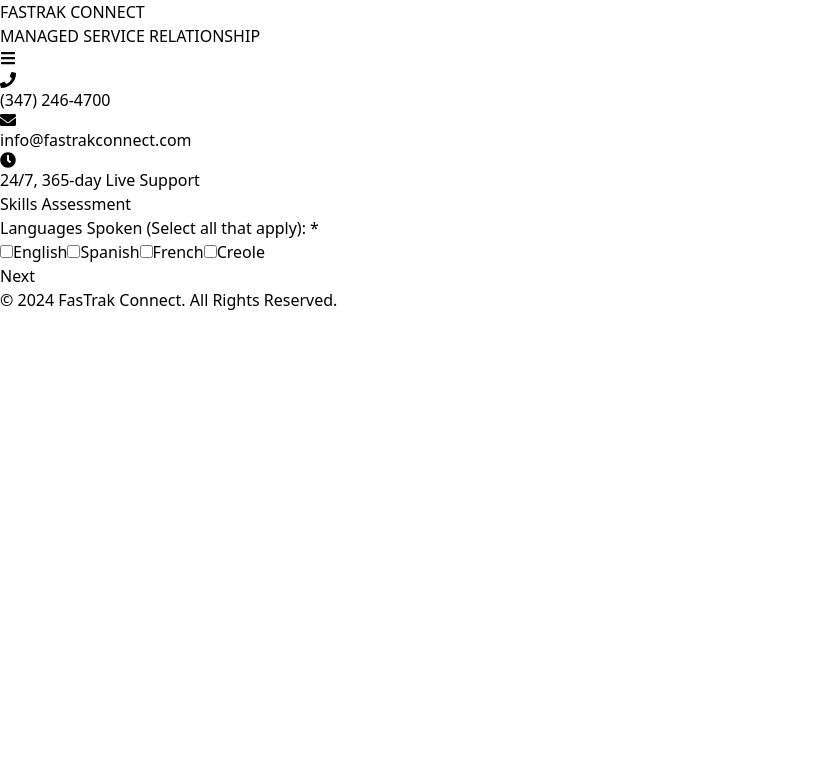
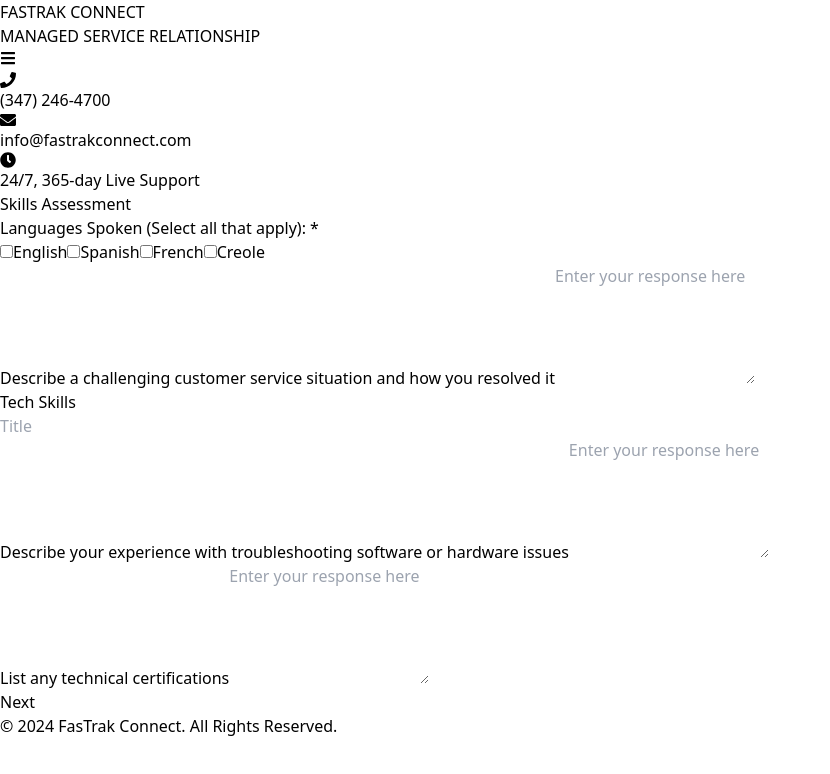
Before and after one commit to RaoofGoher/fastTrack, a React (Vite) app: page /skillassement in a window 1280 px wide. Shown: the top 774 px of the page, without its empty margins (0-830 px from the left). Built offline with nearby package versions, Linux system fonts and the light colour scheme.

Commit message:
value is coming from store

```diff
--- a/src/component/careers/SkillAssesment.jsx
+++ b/src/component/careers/SkillAssesment.jsx
@@ -11,30 +11,7 @@
   const applicantId = useSelector((state) => state.personalInfo.applicantId);
   const [submitSkillsAssessment, { isLoading, isSuccess, isError, error }] =
     useSubmitSkillsAssessmentMutation();
-  console.log("position applied for", positionAppliedFor);
-
-  // Mapping role-based questions
-  const roleBasedQuestions = {
-    "Customer Service Representative": [
-      "Describe a challenging customer service situation and how you resolved it?",
-      "How do you handle difficult customers?",
-      "What strategies do you use to ensure customer satisfaction?",
-      "Can you provide an example of a time you went above and beyond for a customer?"
-    ],
-    "Sales Representative": [
-      "Describe your experience with meeting sales targets.",
-      "What techniques do you use to build and maintain client relationships?",
-      "How do you handle objections during a sales pitch?",
-      "Share an example of a successful sales strategy you implemented."
-    ],
-    "Technical Support": [
-      "Describe your experience with troubleshooting software or hardware issues.",
-      "Write your technical skills.",
-      "List any technical certifications.",
-      "How do you stay updated on the latest technology trends?"
-    ]
-  };
-
+ console.log("position applied for",positionAppliedFor)
   // Validation schema
   const validationSchema = Yup.object({
     languages: Yup.array()
@@ -55,7 +32,6 @@
     challengeDescription: "",
     troubleshootingExperience: "",
     technicalCertifications: "",
-    tech_skills: "",
   };
 
   // Submit handler
@@ -63,21 +39,19 @@
     const payload = {
       job_application: applicantId, // Adjust this field based on your application flow
       languages: values.languages.join(","),
-      tech_skills: values.tech_skills,
+      tech_skills:values.tech_skills,
       certificates: values.technicalCertifications,
       tech_experience_description: `${values.challengeDescription}\n${values.troubleshootingExperience}`,
     };
 
     try {
      const response = await submitSkillsAssessment(payload).unwrap();
-      console.log("skill assessment response", response);
+     console.log("skill assement response",response)
       navigate("/education"); // Redirect on success
     } catch (err) {
       console.error("Submission failed: ", err);
     }
   };
-
-  const questions = roleBasedQuestions[positionAppliedFor] || [];
 
   return (
     <div className="max-w-3xl mx-auto p-6 bg-white shadow-md rounded-md">
@@ -131,6 +105,15 @@
                   />
                   Creole
                 </label>
+                {/* <label className="flex items-center gap-2">
+                  <Field
+                    type="checkbox"
+                    name="languages"
+                    value="Other"
+                    className="accent-blue-500"
+                  />
+                  Other
+                </label> */}
               </div>
               <ErrorMessage
                 name="languages"
@@ -138,46 +121,35 @@
                 className="text-red-500 text-sm mt-1"
               />
             </div>
-
-            {/* Render questions dynamically */}
-            {questions.length > 0 &&
-              questions.map((question, index) => (
-                <div key={index} className="mb-6">
+{/* questions */}
+            {/* Customer Service Challenge */}
+            <div className="mb-6">
               <label
-                    htmlFor={`question${index}`}
+                htmlFor="challengeDescription"
                 className="block text-lg font-semibold text-gray-700 mb-2"
               >
-                    {question}
+                Describe a challenging customer service situation and how you resolved it
               </label>
               <Field
                 as="textarea"
-                    id={`question${index}`}
-                    name={`question${index}`}
+                id="challengeDescription"
+                name="challengeDescription"
                 rows="5"
                 placeholder="Enter your response here"
                 className="w-full px-4 py-2 border rounded-md focus:outline-none focus:ring-2 focus:ring-blue-500"
               />
               <ErrorMessage
-                    name={`question${index}`}
+                name="challengeDescription"
                 component="div"
                 className="text-red-500 text-sm mt-1"
               />
             </div>
-              ))
-            }
-
-            {/* Technical Skills */}
-            {/* <div className="mb-6">
-              <label
-                htmlFor="tech_skills"
-                className="block text-lg font-semibold text-gray-700 mb-2"
-              >
-                Write your technical skills
-              </label>
+            <h3 className="text-lg font-semibold text-gray-700 mb-2">Tech Skills</h3>
+            <div>
                 <Field
                   type="text"
                   name="tech_skills"
-                placeholder="Enter your technical skills"
+                  placeholder="Title"
                   className="w-full px-4 py-2 border rounded-md focus:outline-none focus:ring-2 focus:ring-blue-500"
                 />
                 <ErrorMessage
@@ -185,7 +157,52 @@
                   component="div"
                   className="text-red-500 text-sm mt-1"
                 />
-            </div> */}
+              </div>
+            {/* Troubleshooting Experience */}
+            <div className="mb-6">
+              <label
+                htmlFor="troubleshootingExperience"
+                className="block text-lg font-semibold text-gray-700 mb-2"
+              >
+                Describe your experience with troubleshooting software or hardware issues
+              </label>
+              <Field
+                as="textarea"
+                id="troubleshootingExperience"
+                name="troubleshootingExperience"
+                rows="5"
+                placeholder="Enter your response here"
+                className="w-full px-4 py-2 border rounded-md focus:outline-none focus:ring-2 focus:ring-blue-500"
+              />
+              <ErrorMessage
+                name="troubleshootingExperience"
+                component="div"
+                className="text-red-500 text-sm mt-1"
+              />
+            </div>
+
+            {/* Technical Certifications */}
+            <div className="mb-6">
+              <label
+                htmlFor="technicalCertifications"
+                className="block text-lg font-semibold text-gray-700 mb-2"
+              >
+                List any technical certifications
+              </label>
+              <Field
+                as="textarea"
+                id="technicalCertifications"
+                name="technicalCertifications"
+                rows="5"
+                placeholder="Enter your response here"
+                className="w-full px-4 py-2 border rounded-md focus:outline-none focus:ring-2 focus:ring-blue-500"
+              />
+              <ErrorMessage
+                name="technicalCertifications"
+                component="div"
+                className="text-red-500 text-sm mt-1"
+              />
+            </div>
 
             {/* Submit Button */}
             <button
```
Lines whose indentation alone changed are shown as unchanged.
